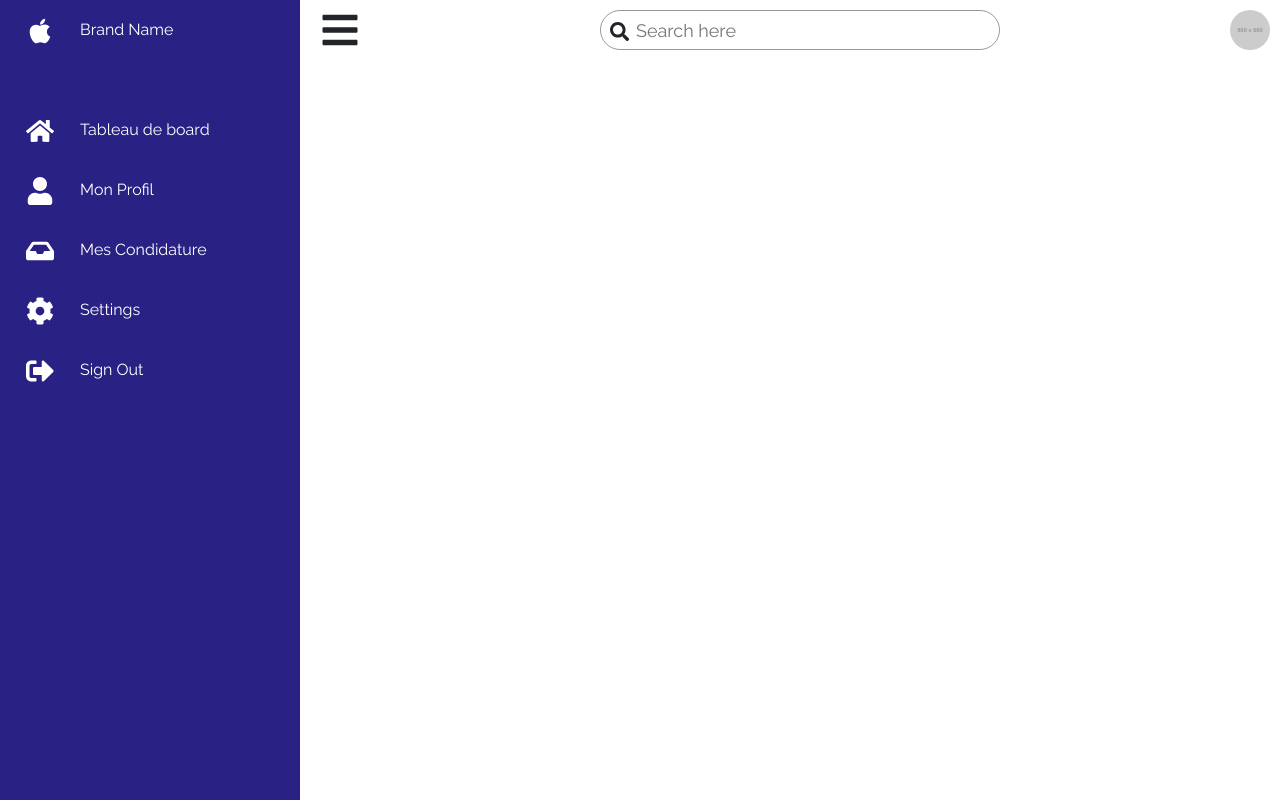
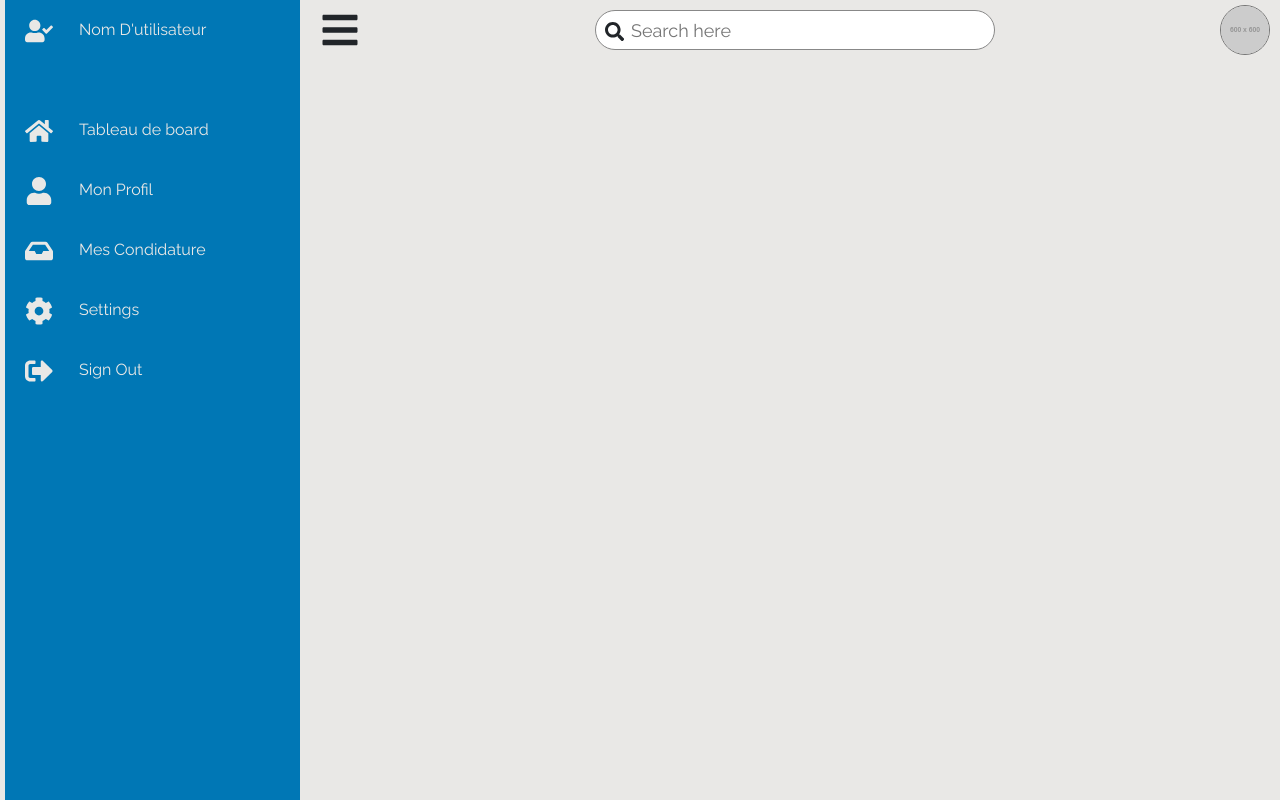
Before and after one commit to mohamedhn37/AmhJobPortal, a React (Create React App) app: page /UserDashboard in a window 1280 px wide. Built offline with nearby package versions, Linux system fonts and the light colour scheme.

Commit message:
cssModification

```diff
--- a/src/Pages/UserDashboard/Components/AppRoutes/AppRoutes.jsx
+++ b/src/Pages/UserDashboard/Components/AppRoutes/AppRoutes.jsx
@@ -1,6 +1,6 @@
 import React from 'react'
 import { Route, Routes } from 'react-router-dom'
-import UserDashboard from '../../UserDashboard'
+import Dashboard from '../../Pages/Dashbaord/Dashboard'
 import Profil from '../../Pages/Profil/Profil'
 import Condidature from '../../Pages/Condidature/Condidature'
 import Setting from '../../Pages/Setting/Setting'
@@ -9,7 +9,7 @@ import Setting from '../../Pages/Setting/Setting'
 const AppRoutes = () => {
     return (
         <Routes>
-            <Route path="/UserDashboard" element={<UserDashboard/>} />
+            <Route path="/UserDashboard" element={<Dashboard/>} />
             <Route path="/UserDashboard/Profil" element={<Profil/>} />
             <Route path="/UserDashboard/Condidature" element={<Condidature/>} />
             <Route path="/UserDashboard/Setting" element={<Setting/>} />
--- a/src/Pages/UserDashboard/Components/SideMenu/SideMenu.jsx
+++ b/src/Pages/UserDashboard/Components/SideMenu/SideMenu.jsx
@@ -1,6 +1,6 @@
 import React from "react";
 import { NavLink } from "react-router-dom";
-import { FaApple, FaCog, FaHome, FaInbox, FaSignOutAlt, FaUser } from 'react-icons/fa';
+import { FaCog, FaHome, FaInbox, FaSignOutAlt, FaUser, FaUserCheck } from 'react-icons/fa';
 
 
 
@@ -12,9 +12,9 @@ const SideMenu = ({ isActive }) => {
           <li>
             <NavLink to="/UserDashboard">
               <span className="icon">
-                <FaApple className='ico'/>
+                <FaUserCheck className='ico'/>
               </span>
-              <span className="title">Brand Name</span>
+              <span className="title">Nom D'utilisateur</span>
             </NavLink>
           </li>
           <li>
@@ -51,7 +51,7 @@ const SideMenu = ({ isActive }) => {
             </NavLink>
           </li>
           <li>
-            <NavLink to="/UserDashboard">
+            <NavLink to="/UserDashboard/SignOut">
               <span className="icon">
                 <FaSignOutAlt className="ico" />
               </span>
--- a/src/Pages/UserDashboard/Pages/Dashbaord/Dashboard.jsx
+++ b/src/Pages/UserDashboard/Pages/Dashbaord/Dashboard.jsx
@@ -2,7 +2,7 @@ import React from 'react'
 
 const Dashboard = () => {
   return (
-    <div>Dashboard</div>
+    <div>Dashboard d'utilisateur</div>
   )
 }
 
--- a/src/Pages/UserDashboard/UserDashboard.css
+++ b/src/Pages/UserDashboard/UserDashboard.css
@@ -1,13 +1,3 @@
-
-:root {
-  --blue: #2a2185;
-  --white: #fff;
-  --gray: #f5f5f5;
-  --black1: #222;
-  --black2: #999;
-}
-
-
 .UserDashboard {
   position: relative;
   width: 100%;
@@ -18,8 +8,8 @@
   position: fixed;
   width: 300px;
   height: 100%;
-  background: var(--blue);
-  border-left: 10px solid var(--blue);
+  background: var(--col-blue-second);
+  border-left: 5px solid var(--col-init);
   transition: 0.5s;
   overflow: hidden;
 }
@@ -31,7 +21,7 @@
   position: absolute;
   top: 0;
   left: 0;
-  padding: 0;
+  padding-left: 4px;
   width: 100%;
 }
 
@@ -45,7 +35,7 @@
 
 .navigation ul li:hover,
 .navigation ul li.hovered {
-  background-color: var(--white);
+  background-color: var(--col-init);
 }
 
 .navigation ul li:nth-child(1) {
@@ -59,11 +49,11 @@
   width: 100%;
   display: flex;
   text-decoration: none;
-  color: var(--white);
+  color: var(--col-init);
 }
 .navigation ul li:hover a,
 .navigation ul li.hovered a {
-  color: var(--blue);
+  color: var(--col-blue-second);
 }
 
 .navigation ul li a .icon {
@@ -99,7 +89,7 @@
   height: 50px;
   background-color: transparent;
   border-radius: 50%;
-  box-shadow: 35px 35px 0 10px var(--white);
+  box-shadow: 35px 35px 0 10px var(--col-init);
   pointer-events: none;
 }
 .navigation ul li:hover a::after,
@@ -112,7 +102,7 @@
   height: 50px;
   background-color: transparent;
   border-radius: 50%;
-  box-shadow: 35px -35px 0 10px var(--white);
+  box-shadow: 35px -35px 0 10px var(--col-init);
   pointer-events: none;
 }
 
@@ -122,7 +112,7 @@
   width: calc(100% - 300px);
   left: 300px;
   min-height: 100vh;
-  background: var(--white);
+  background: var(--col-init);
   transition: 0.5s;
 }
 .main.active {
@@ -169,7 +159,7 @@
   padding-left: 35px;
   font-size: 18px;
   outline: none;
-  border: 1px solid var(--black2);
+  border: 1px solid var(--col-second);
 }
 
 .search label .icon {
@@ -181,8 +171,9 @@
 
 .user {
   position: relative;
-  width: 40px;
-  height: 40px;
+  width: 50px;
+  height: 50px;
+  border: 1px solid var(--col-dark-light);
   border-radius: 50%;
   overflow: hidden;
   cursor: pointer;
@@ -214,30 +205,14 @@
   .main.active {
     left: 300px;
   }
-  .cardBox {
-    grid-template-columns: repeat(2, 1fr);
-  }
+
 }
 
 @media (max-width: 768px) {
-  .details {
-    grid-template-columns: 1fr;
-  }
-  .recentOrders {
-    overflow-x: auto;
-  }
-  .status.inProgress {
-    white-space: nowrap;
-  }
+
 }
 
 @media (max-width: 480px) {
-  .cardBox {
-    grid-template-columns: repeat(1, 1fr);
-  }
-  .cardHeader h2 {
-    font-size: 20px;
-  }
   .user {
     min-width: 40px;
   }
```
